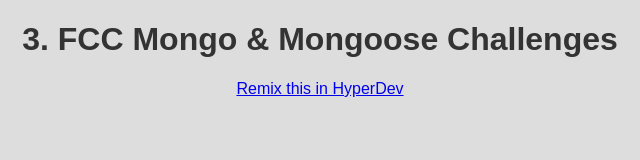
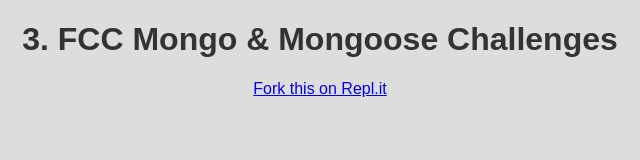
Before and after one commit to freeCodeCamp/boilerplate-mongomongoose, a website: page views/index.html in a window 1280 px wide. Shown: the full height of the page, 320-960 px from the left. Drawn offline with Linux system fonts and the light colour scheme.

Commit message:
- config repl.it (#25)
- lockfile
- update readme
- update copy

```diff
--- a/package.json
+++ b/package.json
@@ -7,8 +7,9 @@
 		"start": "node server.js"
 	},
 	"dependencies": {
+		"body-parser": "^1.15.2",
 		"express": "^4.12.4",
-		"body-parser": "^1.15.2"
+		"mongoose": "^5.9.20"
 	},
 	"engines": {
 		"node": "4.4.5"
--- a/views/index.html
+++ b/views/index.html
@@ -38,8 +38,8 @@
     </main>
 
     <footer>
-      <a href="https://hyperdev.com">
-        Remix this in HyperDev
+      <a href="https://Repl.it">
+        Fork this on Repl.it
       </a>
     </footer>
 
```
Also changed, not shown: README.md, 2 other files.
